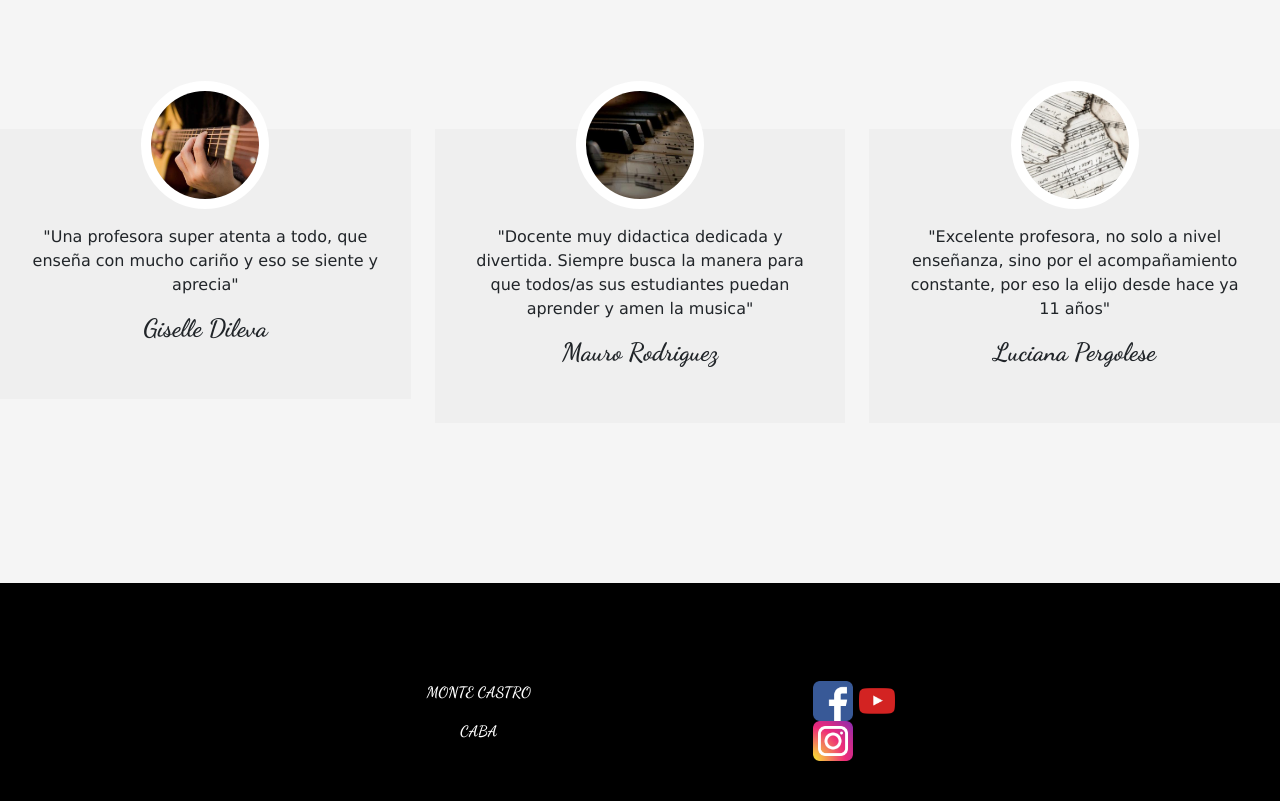
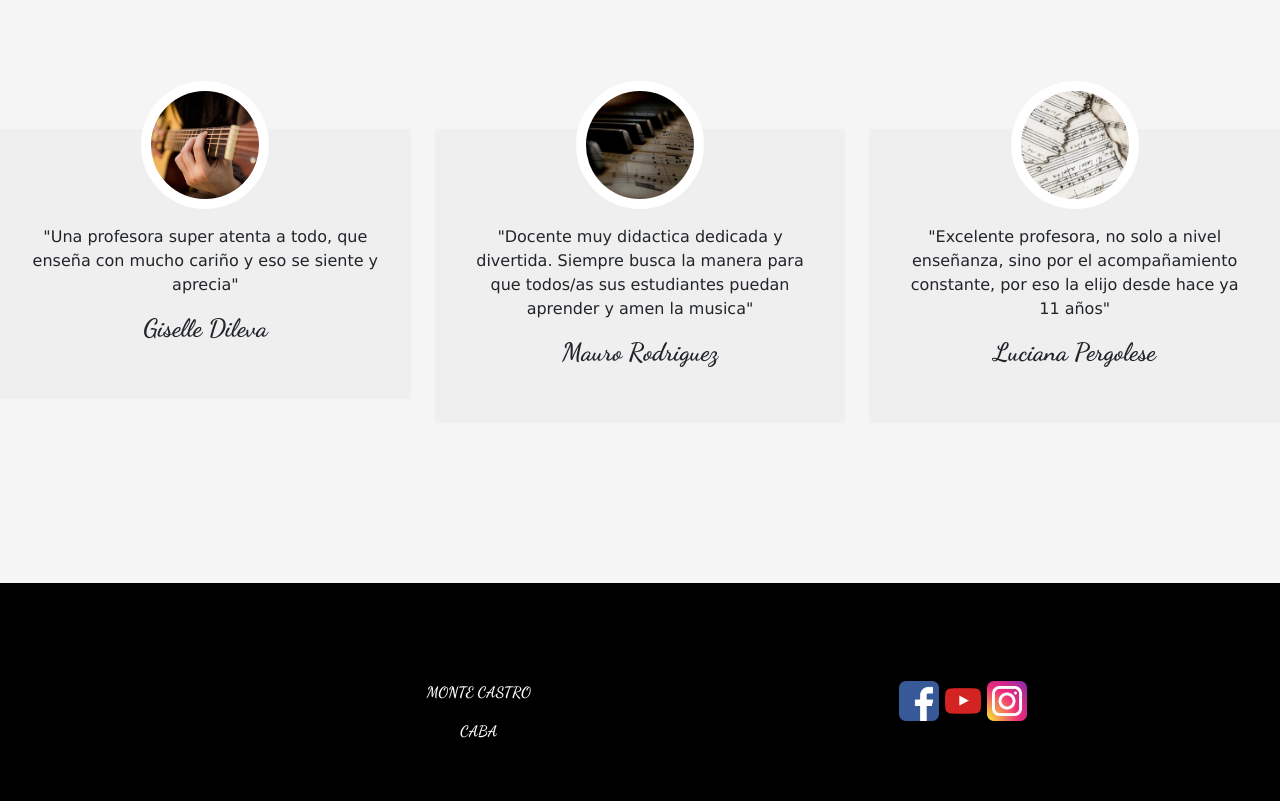
Before and after one commit to Micamancuso/repo-defi, a website: page pages/Reseñas.html in a window 1280 px wide. Shown: the part 1617-2418 px from the top of the page. Drawn offline with nearby package versions, Linux system fonts and the light colour scheme; a web font is replaced by a local one.

Commit message:
CAMBIOS PROYECTO FINAL

```diff
--- a/pages/Reseñas.html
+++ b/pages/Reseñas.html
@@ -131,11 +131,11 @@
                 <p>MONTE CASTRO</p>
                 <p>CABA</p>
             </div>
-            <div class="col-12 col-md-4 col-lg-4 text-left">
-                <div id="iconosFooter" class="col-12 col-md-4 col-lg-4 text-left">
-                    <a href="https://www.facebook.com/Coderhouse/"><img src="../imagenes/iconFace.png" alt="FACEBOOK"></a>
-                    <a href="https://www.youtube.com/channel/UCeFRG6700bzqYI0M_9vyelw/videos"><img src="../imagenes/iconYou.png" alt="YOUTUBE"></a>
-                    <a href="https://www.instagram.com/coderhouse/"><img src="../imagenes/iconInsta.png" alt="INSTAGRAM"></a>
+                <div id="iconosFooter" class="col-12 col-md-4 col-lg-4 text-center">
+                        <a href="https://www.facebook.com/Coderhouse/"><img src="../imagenes/iconFace.png" alt="FACEBOOK"></a>
+                        <a href="https://www.youtube.com/channel/UCeFRG6700bzqYI0M_9vyelw/videos"><img src="../imagenes/iconYou.png" alt="YOUTUBE"></a>
+                        <a href="https://www.instagram.com/coderhouse/"><img src="../imagenes/iconInsta.png" alt="INSTAGRAM"></a>
+                        </div>
                 </div>
               </div>
         </div>
```
Also changed, not shown: error404.html (+2 -2 lines), index.html (+1 -1 lines), pages/Clases.html (+1 -1 lines), pages/Contacto.html (+1 -1 lines), pages/Muestras.html (+1 -1 lines).
